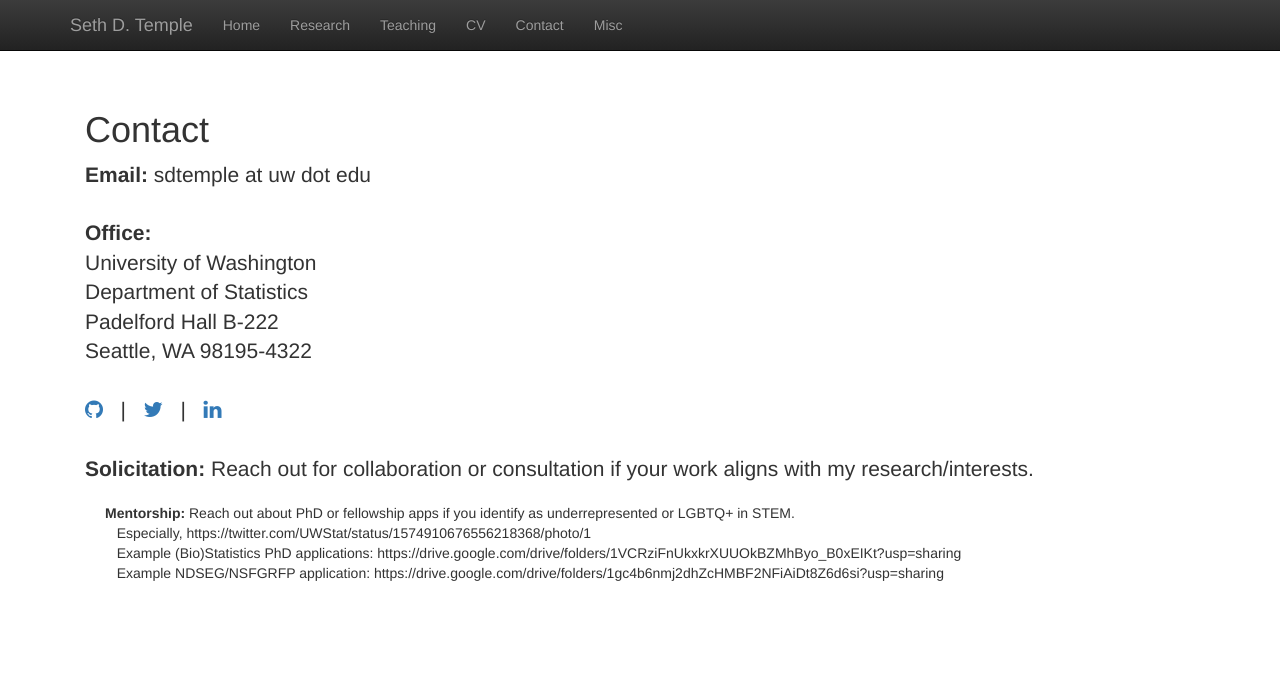
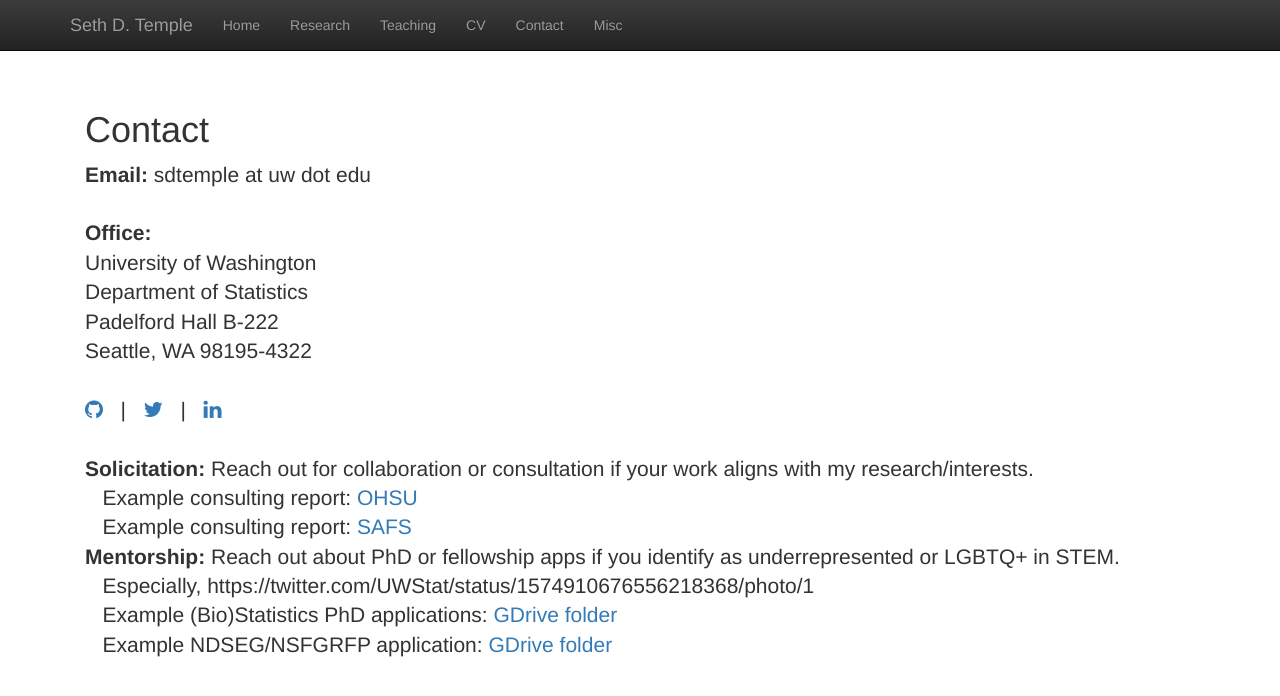
Before and after one commit to sdtemple/sdtemple.github.io, a Jekyll site: the page built from contact.html, in a window 1280 px wide. Shown: the top 696 px of the page. Built offline with Jekyll 4.4.1, drawn with Linux system fonts in a browser that asks for light colours; nearby versions of some CDN libraries; library files that are not in the unit come from our copies.

Commit message:
Update contact.html

```diff
--- a/contact.html
+++ b/contact.html
@@ -23,10 +23,12 @@ title:  'Contact'
   <a href = "https://www.linkedin.com/in/sdtemple/"><i class="fa fa-linkedin" aria-hidden="true"></i></a>
 
   <br/><br/>
+
   <strong>Solicitation:</strong> Reach out for collaboration or consultation if your work aligns with my research/interests. <br/>
-  <p class="content" style="padding:0px;margin:0px 20px 0px;">
+  &nbsp;&nbsp; Example consulting report: <a href = "files/ohsu-consulting-sdtemple-220805.pdf"> OHSU </a><br/>
+  &nbsp;&nbsp; Example consulting report: <a href = "files/safs-consulting-sdtemple.pdf"> SAFS </a><br/>
+
   <strong>Mentorship:</strong> Reach out about PhD or fellowship apps if you identify as underrepresented or LGBTQ+ in STEM. <br/>
   &nbsp;&nbsp; Especially, https://twitter.com/UWStat/status/1574910676556218368/photo/1<br/>
-  &nbsp;&nbsp; Example (Bio)Statistics PhD applications: https://drive.google.com/drive/folders/1VCRziFnUkxkrXUUOkBZMhByo_B0xEIKt?usp=sharing<br/>
-  &nbsp;&nbsp; Example NDSEG/NSFGRFP application: https://drive.google.com/drive/folders/1gc4b6nmj2dhZcHMBF2NFiAiDt8Z6d6si?usp=sharing<br/>
-</p>
+  &nbsp;&nbsp; Example (Bio)Statistics PhD applications: <a href = "https://drive.google.com/drive/folders/1VCRziFnUkxkrXUUOkBZMhByo_B0xEIKt?usp=sharing"> GDrive folder</a><br/>
+  &nbsp;&nbsp; Example NDSEG/NSFGRFP application: <a href = "https://drive.google.com/drive/folders/1gc4b6nmj2dhZcHMBF2NFiAiDt8Z6d6si?usp=sharing"> GDrive folder </a><br/>
```
